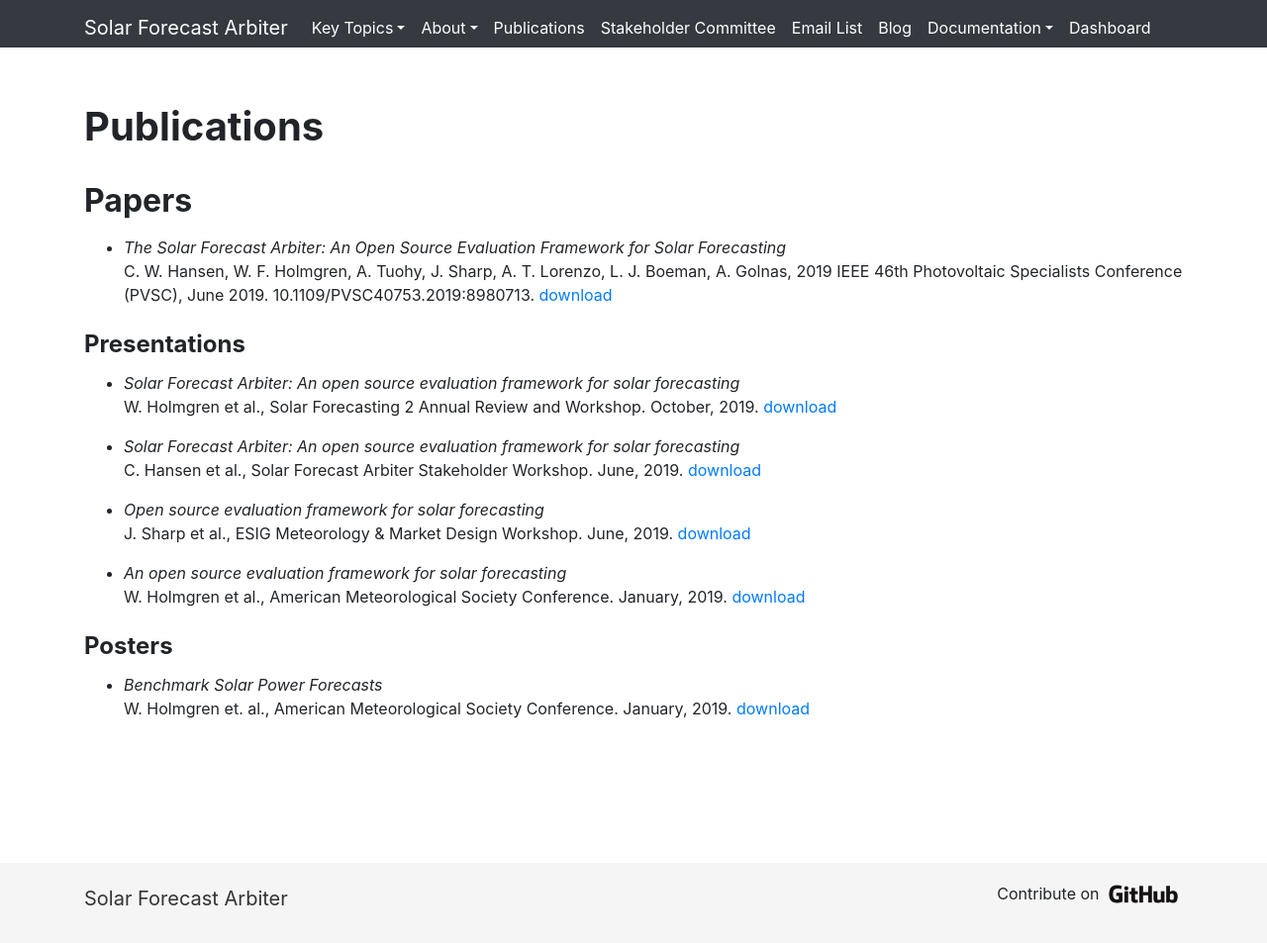
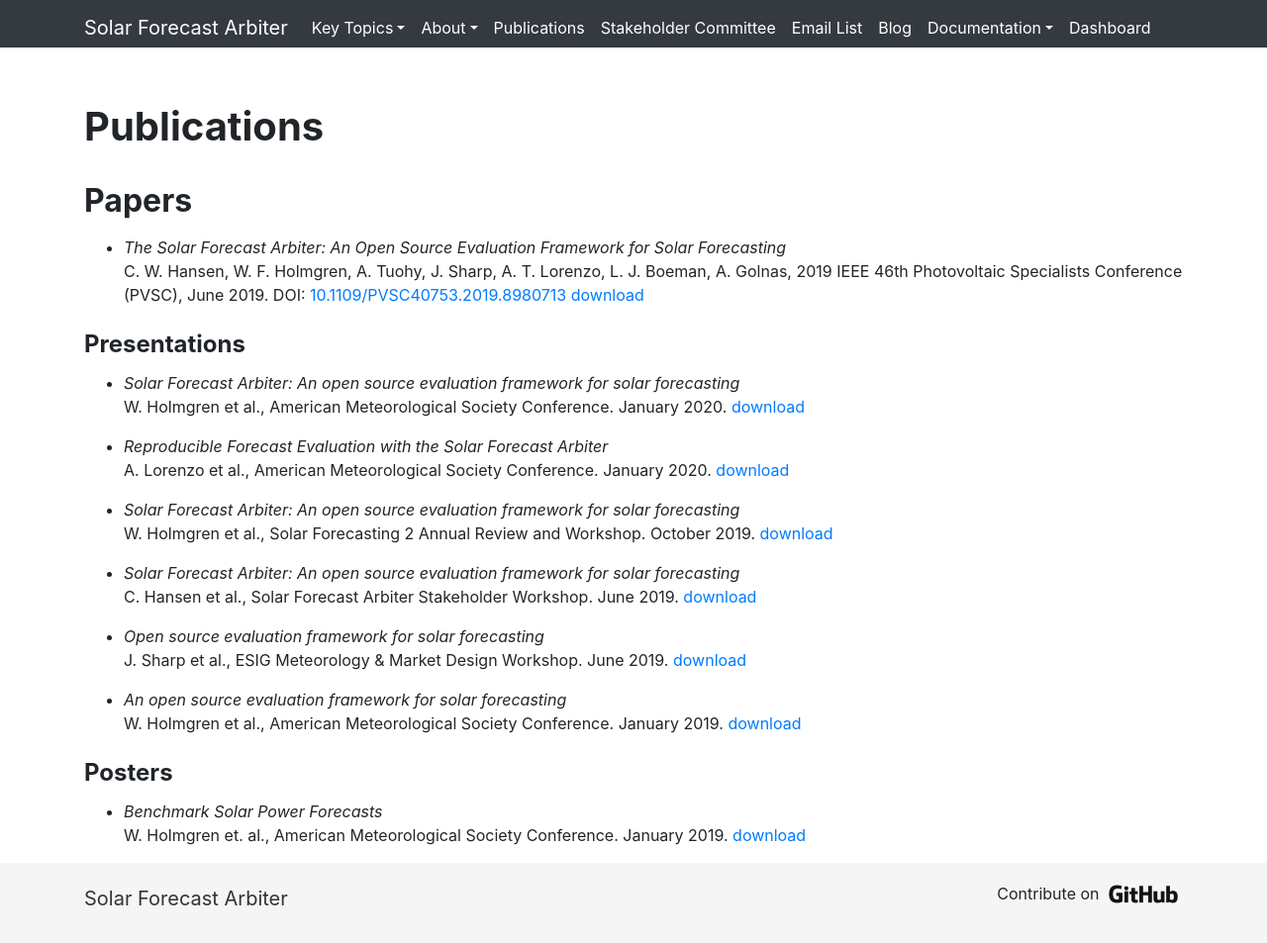
Before and after one commit to SolarArbiter/SolarArbiter.github.io, a Jekyll site: the page built from publications.md, in a window 1280 px wide and 953 px high. Shown: the whole window at 99% size. Built offline with Jekyll 4.4.1, drawn with Linux system fonts in a browser that asks for light colours.

Commit message:
fix doi, add AMS 2020 talks, self host PVSC 2019 paper (#139)
* fix doi

* no need for comma in month year format

* add doi link

* add ams 2020 talks

* self host PVSC paper

* add ams2020 python presentation

Co-authored-by: Tony Lorenzo <atlorenzo@email.arizona.edu>

```diff
--- a/_data/papers.yml
+++ b/_data/papers.yml
@@ -2,5 +2,5 @@
   title: "The Solar Forecast Arbiter: An Open Source Evaluation Framework for Solar Forecasting"
   publication: 2019 IEEE 46th Photovoltaic Specialists Conference (PVSC)
   date: June 2019
-  DOI: 10.1109/PVSC40753.2019:8980713
-  link: https://ieeexplore.ieee.org/abstract/document/8980713
+  DOI: 10.1109/PVSC40753.2019.8980713
+  link: assets/papers/Hansen_etal_PVSC_2019.pdf
--- a/_data/posters.yml
+++ b/_data/posters.yml
@@ -1,5 +1,5 @@
 - authors: W. Holmgren et. al.
   title: Benchmark Solar Power Forecasts
   place: American Meteorological Society Conference
-  date: January, 2019
+  date: January 2019
   link: assets/posters/AMS 2019 Benchmark Solar Power Forecasts.pdf
--- a/_data/presentations.yml
+++ b/_data/presentations.yml
@@ -1,20 +1,30 @@
+- authors: W. Holmgren et al.
+  title: "Solar Forecast Arbiter: An open source evaluation framework for solar forecasting"
+  place: American Meteorological Society Conference
+  date: January 2020
+  link: assets/presentations/AMS 2020 Holmgren Solar Forecast Arbiter.pdf
+- authors: A. Lorenzo et al.
+  title: "Reproducible Forecast Evaluation with the Solar Forecast Arbiter"
+  place: American Meteorological Society Conference
+  date: January 2020
+  link: assets/presentations/Python_AMS2020.pdf
 - authors: W. Holmgren et al.
   title: "Solar Forecast Arbiter: An open source evaluation framework for solar forecasting"
   place: Solar Forecasting 2 Annual Review and Workshop
-  date: October, 2019
+  date: October 2019
   link: assets/presentations/2019 DOE annual review Holmgren SFA.pdf
 - authors: C. Hansen et al.
   title: "Solar Forecast Arbiter: An open source evaluation framework for solar forecasting"
   place: Solar Forecast Arbiter Stakeholder Workshop
-  date: June, 2019
+  date: June 2019
   link: assets/presentations/2019 stakeholder workshop v2.pdf
 - authors: J. Sharp et al.
   title: Open source evaluation framework for solar forecasting
   place: ESIG Meteorology & Market Design Workshop
-  date: June, 2019
+  date: June 2019
   link: assets/presentations/ESIG 2019 Sharp Solar Forecast Arbiter.pdf
 - authors: W. Holmgren et al.
   title: An open source evaluation framework for solar forecasting
   place: American Meteorological Society Conference
-  date: January, 2019
+  date: January 2019
   link: assets/presentations/AMS 2019 Holmgren Solar Forecast Arbiter.pdf
--- a/publications.md
+++ b/publications.md
@@ -6,13 +6,15 @@
 # Publications
 
 ## Papers
+
 {% for paper in site.data.papers %}
 - _{{ paper.title }}_<br/>
-  {{ paper.authors }}, {{ paper.publication}}, {{ paper.date }}. {{ paper.DOI }}. <a href="{{ paper.link}}">download</a>
+  {{ paper.authors }}, {{ paper.publication}}, {{ paper.date }}. DOI: <a href="https://doi.org/{{ paper.DOI }}">{{ paper.DOI }}</a> <a href="{{ paper.link | relative_url }}">download</a>
 
 {% endfor %}
 
 ## Presentations
+
 {% for presentation in site.data.presentations %}
 - _{{ presentation.title }}_<br/>
   {{ presentation.authors }}, {{ presentation.place}}. {{ presentation.date }}. <a href="{{ presentation.link | relative_url }}">download<span class="sr-only"> presentation {{ presentation.title }} by {{ presentation.authors}}</span></a>
@@ -20,6 +22,7 @@
 {% endfor %}
 
 ## Posters
+
 {% for poster in site.data.posters %}
 - _{{ poster.title }}_<br/>
   {{ poster.authors }}, {{ poster.place }}. {{ poster.date }}. <a href="{{ poster.link | relative_url }}">download<span class="sr-only"> presentation {{ poster.title }} by {{ poster.authors}}</span></a>
```
Also changed, not shown: 3 other files.
